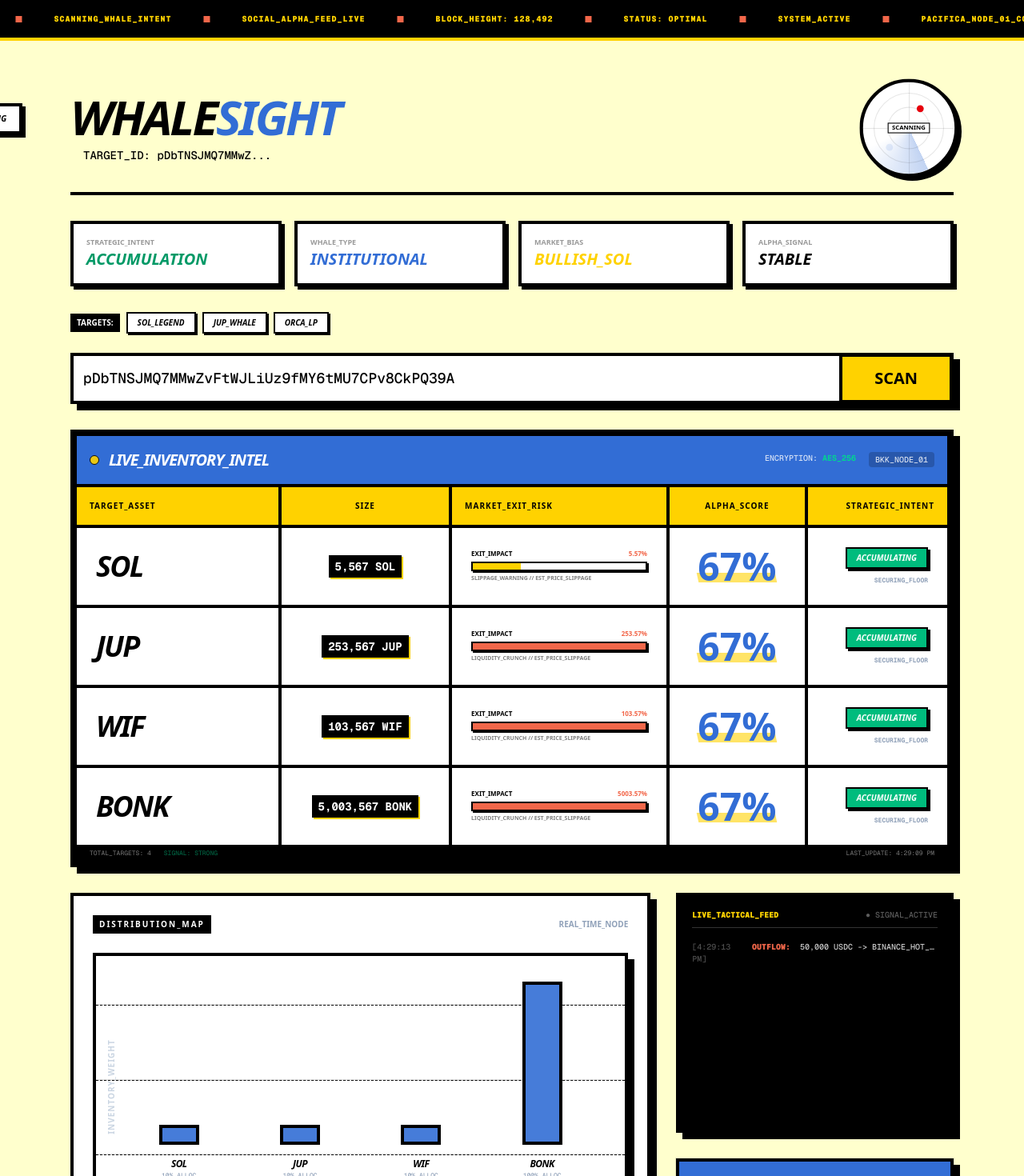
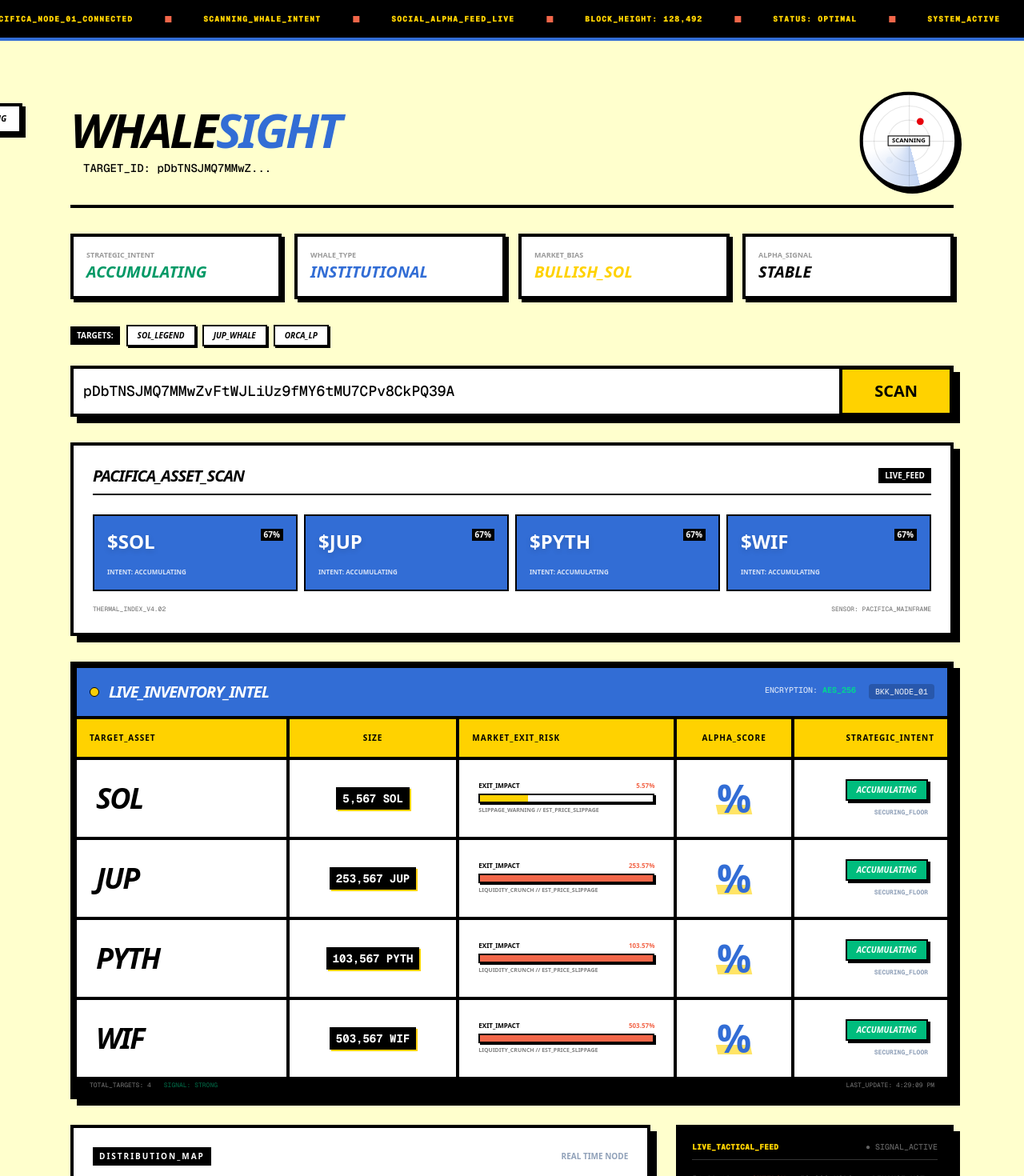
Before and after one commit to Pacifi-Data/WhaleSight, a Next.js app: page /dashboard in a window 1280 px wide. Shown: the top 1470 px of the page at 80% size. Built offline with nearby package versions, Linux system fonts and the light colour scheme.

Commit message:
WhaleHeatMap

```diff
--- a/app/api/whale/route.ts
+++ b/app/api/whale/route.ts
@@ -2,29 +2,32 @@ import { NextResponse } from 'next/server';
 
 export async function GET(request: Request) {
   const { searchParams } = new URL(request.url);
-  const address = searchParams.get('address') || "";
+  const address = searchParams.get('address') || "pDbTNSJMQ7MMwZvFtWJLiUz9fMY6tMU7CPv8CkPQ39A";
 
-  // Helper to create "random" numbers based on the address string
   const seedNum = address.split('').reduce((acc, char) => acc + char.charCodeAt(0), 0);
 
   const generateData = (asset: string, baseSize: number) => {
     const randomFactor = (seedNum % (baseSize / 10)) + (baseSize / 2);
+    const alpha = (seedNum % 40) + 60;
+
     return {
-      id: `${asset}-${seedNum}`,
+      // FIX: Added 'asset' so the first column stops being blank
       asset: asset,
+      target_asset: asset,
+
       size: `${randomFactor.toLocaleString()} ${asset}`,
-      rawSize: randomFactor, // We need this for the graph!
-      markPrice: 100,
-      socialAlpha: (seedNum % 40) + 60,
-      whaleAlert: seedNum % 2 === 0
+      amount: randomFactor,
+      alpha_score: alpha.toString(),
+      market_exit_risk: alpha > 80 ? "Low" : "Medium",
+      strategic_intent: "ACCUMULATING"
     };
   };
 
   const dynamicData = [
     generateData('SOL', 10000),
     generateData('JUP', 500000),
-    generateData('WIF', 200000),
-    generateData('BONK', 10000000),
+    generateData('PYTH', 200000),
+    generateData('WIF', 1000000),
   ];
 
   return NextResponse.json(dynamicData);
--- a/app/dashboard/page.tsx
+++ b/app/dashboard/page.tsx
@@ -1,7 +1,7 @@
 "use client";
 
 import { useState } from "react";
-import Link from "next/link"; // Added Link
+import Link from "next/link";
 import { useWhaleData } from "../hooks/useWhaleData";
 import { Input } from "@/components/ui/input";
 import { Button } from "@/components/ui/button";
@@ -10,8 +10,9 @@ import { StatsTable } from "@/components/StatsTable";
 import { AccountActivityChart } from "@/components/AccountActivityChart";
 import { TacticalFeed } from "@/components/TacticalFeed";
 import { ActivityRadar } from "@/components/ActivityRadar";
+import { WhaleHeatmap } from "@/components/WhaleHeatmap";
 import { Card } from "@/components/ui/card";
-import { ChevronLeft } from "lucide-react"; // Optional: for a back icon
+import { ChevronLeft } from "lucide-react";
 
 const WATCHLIST = [
   { name: "SOL_LEGEND", address: "pDbTNSJMQ7MMwZvFtWJLiUz9fMY6tMU7CPv8CkPQ39A" },
@@ -32,22 +33,26 @@ export default function Dashboard() {
     setTimeout(() => setIsScanning(false), 800);
   };
 
+  // TVL Calculation: Safely handles the generated 'amount' from your route
   const calculatedTVL = Array.isArray(data)
     ? data.reduce((acc, curr) => {
         const val = typeof curr.size === 'string'
           ? parseFloat(curr.size.replace(/[^\d.-]/g, ''))
-          : (curr.size || 0);
+          : (curr.amount || 0);
         return acc + (isNaN(val) ? 0 : val);
       }, 0)
     : 0;
 
   return (
     <main className={`min-h-screen bg-[#FFFFCD] p-6 text-black font-medium selection:bg-[#326DD5] selection:text-white transition-all duration-300 ${isScanning ? 'brightness-125 saturate-150' : ''}`}>
+
+      {/* 0. Top Navigation (Fixed Marquee) */}
       <Marquee />
-<div className="pt-20 p-6 max-w-6xl mx-auto space-y-8 relative">
 
-  {/* --- OUTSIDE LANDING BUTTON (Desktop Only) --- */}
-  <div className="hidden lg:block absolute left-[-140px] top-[105px]">
+      <div className="pt-24 p-6 max-w-6xl mx-auto space-y-8 relative">
+
+        {/* --- SIDEBAR LANDING BUTTON --- */}
+        <div className="hidden lg:block absolute -left-35 top-26.25">
           <Link href="/">
             <button className="flex items-center gap-2 bg-white border-4 border-black px-4 py-2 font-black uppercase text-[10px] italic shadow-[4px_4px_0px_0px_rgba(0,0,0,1)] hover:bg-[#FFD200] hover:-translate-y-0.5 active:translate-x-0.5 active:translate-y-0.5 active:shadow-none transition-all group">
               <ChevronLeft className="w-3 h-3 group-hover:-translate-x-1 transition-transform" />
@@ -56,10 +61,8 @@ export default function Dashboard() {
           </Link>
         </div>
 
-  {/* 1. Header & Radar (Main Content Box) */}
+        {/* 1. Header & Radar */}
         <header className="border-b-4 border-black pb-6 flex flex-col md:flex-row justify-between items-center gap-6">
-
-    {/* MOBILE ONLY LANDING BUTTON (Stays inside for small screens) */}
           <div className="lg:hidden self-start mb-4">
             <Link href="/">
               <button className="flex items-center gap-2 bg-white border-4 border-black px-3 py-1.5 font-black uppercase text-[9px] italic shadow-[3px_3px_0px_0px_rgba(0,0,0,1)]">
@@ -81,13 +84,14 @@ export default function Dashboard() {
 
           <ActivityRadar />
         </header>
-        {/* 2. Intelligence Summary Bar */}
+
+        {/* 2. Dynamic Intelligence Summary Bar */}
         <section className="grid grid-cols-2 md:grid-cols-4 gap-4">
           {[
-            { label: "STRATEGIC_INTENT", value: "ACCUMULATION", color: "text-emerald-600" },
+            { label: "STRATEGIC_INTENT", value: data?.[0]?.strategic_intent || "ANALYZING", color: "text-emerald-600" },
             { label: "WHALE_TYPE", value: "INSTITUTIONAL", color: "text-[#326DD5]" },
-            { label: "MARKET_BIAS", value: "BULLISH_SOL", color: "text-[#FFD200]" },
-            { label: "ALPHA_SIGNAL", value: "STABLE", color: "text-black" },
+            { label: "MARKET_BIAS", value: data?.[0]?.asset === 'SOL' ? "BULLISH_SOL" : "NEUTRAL", color: "text-[#FFD200]" },
+            { label: "ALPHA_SIGNAL", value: parseInt(data?.[0]?.alpha_score) > 80 ? "STRONG" : "STABLE", color: "text-black" },
           ].map((stat, i) => (
             <div key={i} className="border-4 border-black bg-white p-4 shadow-[4px_4px_0px_0px_rgba(0,0,0,1)]">
               <p className="text-[9px] font-black uppercase opacity-40">{stat.label}</p>
@@ -127,17 +131,20 @@ export default function Dashboard() {
           </div>
         </div>
 
-        {/* 4. Assets Table */}
+        {/* 4. PACIFICA HEATMAP (Visual Context) */}
+        <WhaleHeatmap data={data || []} />
+
+        {/* 5. Assets Table */}
         <div className="border-4 border-black shadow-[8px_8px_0px_0px_rgba(0,0,0,1)] bg-white overflow-hidden">
           <StatsTable data={data} loading={isLoading} />
         </div>
 
-        {/* 5. Analytics Grid */}
+        {/* 6. Analytics Grid */}
         <section className="grid grid-cols-1 lg:grid-cols-3 gap-8">
           <div className="lg:col-span-2 border-4 border-black bg-white p-6 shadow-[8px_8px_0px_0px_rgba(0,0,0,1)]">
             <div className="flex justify-between items-center mb-6">
               <span className="text-[10px] font-black uppercase tracking-[0.2em] bg-black text-white px-2 py-1">Distribution_Map</span>
-              <span className="text-[10px] font-black text-slate-400">REAL_TIME_NODE</span>
+              <span className="text-[10px] font-black text-slate-400">REAL TIME NODE</span>
             </div>
             <AccountActivityChart data={data} isLoading={isLoading} />
           </div>
@@ -149,14 +156,14 @@ export default function Dashboard() {
                <h4 className="text-4xl font-black mt-2">
                  ${calculatedTVL > 0 ? calculatedTVL.toLocaleString(undefined, { minimumFractionDigits: 2 }) : "0.00"}
                </h4>
-               <p className="text-[10px] font-mono mt-2 opacity-60 italic">STAGED_FOR_EXTRACTION</p>
+               <p className="text-[10px] font-mono mt-2 opacity-60 italic">STAGED FOR EXTRACTION</p>
              </Card>
           </div>
         </section>
 
         {/* Footer */}
         <footer className="flex justify-between font-mono text-xs uppercase pt-10 border-t-2 border-black/10">
-          <span className="font-bold text-black/30 italic">BKK_NODE_01_PACIFICA</span>
+          <span className="font-bold text-black/30 italic">BKK NODE 01 PACIFICA</span>
           <span className="bg-[#F2674A] px-3 py-1 text-white font-bold italic shadow-[2px_2px_0px_0px_rgba(0,0,0,1)]">CLASSIFIED</span>
         </footer>
       </div>
--- a/app/page.tsx
+++ b/app/page.tsx
@@ -63,7 +63,7 @@ export default function LandingPage() {
               <motion.div
                 animate={{ top: ['-10%', '110%'] }}
                 transition={{ duration: 3.5, repeat: Infinity, ease: "linear" }}
-                className="absolute left-0 w-full h-[3px] bg-red-600 shadow-[0_0_20px_5px_rgba(220,38,38,0.8)] z-30 pointer-events-none"
+                className="absolute left-0 w-full h-0.75 bg-red-600 shadow-[0_0_20px_5px_rgba(220,38,38,0.8)] z-30 pointer-events-none"
               />
 
               {/* Bauhaus Corner */}
@@ -75,7 +75,7 @@ export default function LandingPage() {
               </div>
 
               {/* Screen Grain Texture */}
-              <div className="absolute inset-0 pointer-events-none bg-[linear-gradient(rgba(18,16,16,0)_50%,rgba(0,0,0,0.1)_50%)] bg-[length:100%_4px] opacity-20 z-20" />
+              <div className="absolute inset-0 pointer-events-none bg-[linear-gradient(rgba(18,16,16,0)_50%,rgba(0,0,0,0.1)_50%)] bg-size-[100%_4px] opacity-20 z-20" />
             </motion.div>
           </div>
 
--- a/components/Marquee.tsx
+++ b/components/Marquee.tsx
@@ -13,18 +13,18 @@ const tickerText = [
 
 export function Marquee() {
   return (
-    <div className="absolute top-0 left-0 w-full bg-black text-[#FFD200] py-4 overflow-hidden border-b-4 flex">
+    // Changed 'absolute' to 'fixed' and added 'z-50' to keep it on top
+    <div className="fixed top-0 left-0 w-full bg-black text-[#FFD200] py-4 overflow-hidden border-b-4 border-[#326DD5] flex z-50">
       <motion.div
         className="flex whitespace-nowrap gap-10 items-center font-mono text-[10px] font-black uppercase tracking-widest"
-        animate={{ x: ["0%", "-50%"] }} // Only need to move halfway if content is doubled
+        animate={{ x: [0, -1000] }} // Using pixel values can be more stable for Framer Motion
         transition={{
           ease: "linear",
-          duration: 20,
+          duration: 30,
           repeat: Infinity,
         }}
       >
-        {/* Double the content to create the infinite loop effect */}
-        {[...tickerText, ...tickerText].map((text, i) => (
+        {[...tickerText, ...tickerText, ...tickerText].map((text, i) => (
           <span key={i} className="flex items-center gap-10">
             {text}
             <span className="w-2 h-2 bg-[#F2674A] rounded-none" />
--- a/components/StatsTable.tsx
+++ b/components/StatsTable.tsx
@@ -73,7 +73,7 @@ export function StatsTable({ data, loading }: { data: WhalePosition[], loading:
                     {/* ASSET NAME */}
                     <td className="p-6 border-r-4 border-black relative overflow-hidden">
                       {/* Suble scanning light on hover */}
-                      <div className="absolute inset-0 bg-gradient-to-r from-transparent via-[#326DD5]/5 to-transparent -translate-x-full group-hover:animate-[shimmer_2s_infinite] pointer-events-none" />
+                      <div className="absolute inset-0 bg-linear-to-r from-transparent via-[#326DD5]/5 to-transparent -translate-x-full group-hover:animate-[shimmer_2s_infinite] pointer-events-none" />
 
                       <div className="flex items-baseline gap-2 relative z-10">
                         <span className="text-4xl font-black italic tracking-tighter uppercase group-hover:text-[#326DD5] transition-colors">
--- /dev/null
+++ b/components/WhaleHeatmap.tsx
@@ -0,0 +1,44 @@
+"use client";
+
+export function WhaleHeatmap({ data }: { data: any[] }) {
+  const getIntensityColor = (score: number) => {
+    if (score >= 85) return "bg-[#F2674A]"; // Red/Orange (Critical/Heavy)
+    if (score >= 60) return "bg-[#326DD5]"; // Blue (Stable)
+    if (score >= 40) return "bg-[#FFD200]"; // Yellow (Moderate)
+    return "bg-slate-100"; // Grey (Low)
+  };
+
+  return (
+    <div className="border-4 border-black bg-white p-6 shadow-[8px_8px_0px_0px_rgba(0,0,0,1)]">
+      <div className="flex justify-between items-center mb-6 border-b-2 border-black pb-2">
+        <h3 className="text-xl font-black italic uppercase tracking-tighter">PACIFICA_ASSET_SCAN</h3>
+        <span className="bg-black text-white text-[10px] px-2 py-0.5 font-bold">LIVE_FEED</span>
+      </div>
+
+      <div className="grid grid-cols-2 md:grid-cols-4 gap-2">
+        {data?.map((item, i) => {
+          const score = parseInt(item.alpha_score) || 0;
+          return (
+            <div key={i} className={`p-4 border-2 border-black relative overflow-hidden ${getIntensityColor(score)}`}>
+              {/* Carbon fiber texture overlay */}
+              <div className="absolute inset-0 opacity-10 pointer-events-none"
+                   style={{ backgroundImage: `glitch-texture-url-here` }} />
+
+              <div className="relative z-10 flex justify-between items-start">
+                <span className="text-2xl font-black text-white drop-shadow-md">${item.asset}</span>
+                <span className="text-[10px] font-black bg-black text-white px-1">{score}%</span>
+              </div>
+              <div className="relative z-10 mt-4">
+                <p className="text-[8px] font-bold text-white uppercase opacity-80">INTENT: {item.strategic_intent}</p>
+              </div>
+            </div>
+          );
+        })}
+      </div>
+      <div className="mt-4 flex justify-between text-[8px] font-mono opacity-50 uppercase">
+        <span>THERMAL_INDEX_V4.02</span>
+        <span>SENSOR: PACIFICA_MAINFRAME</span>
+      </div>
+    </div>
+  );
+}
```
Lines whose indentation alone changed are shown as unchanged.
